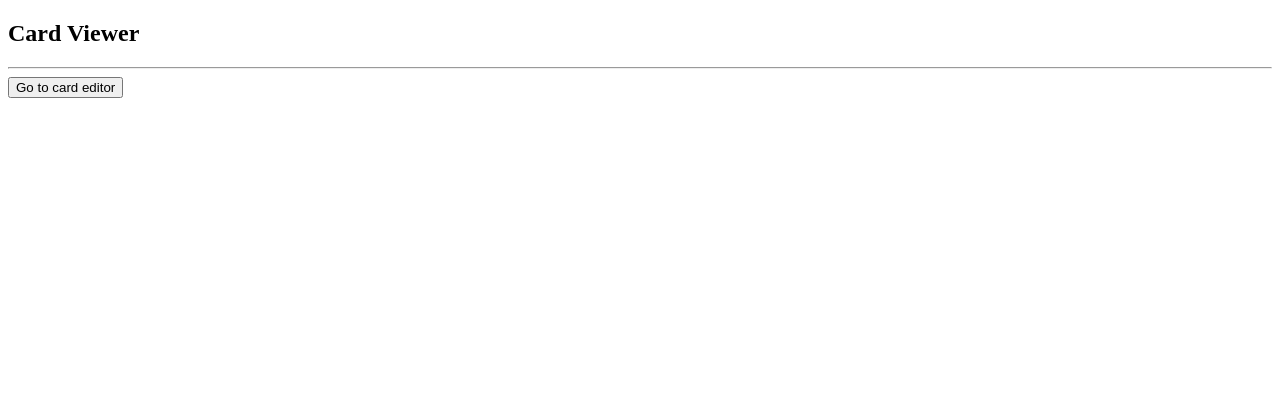
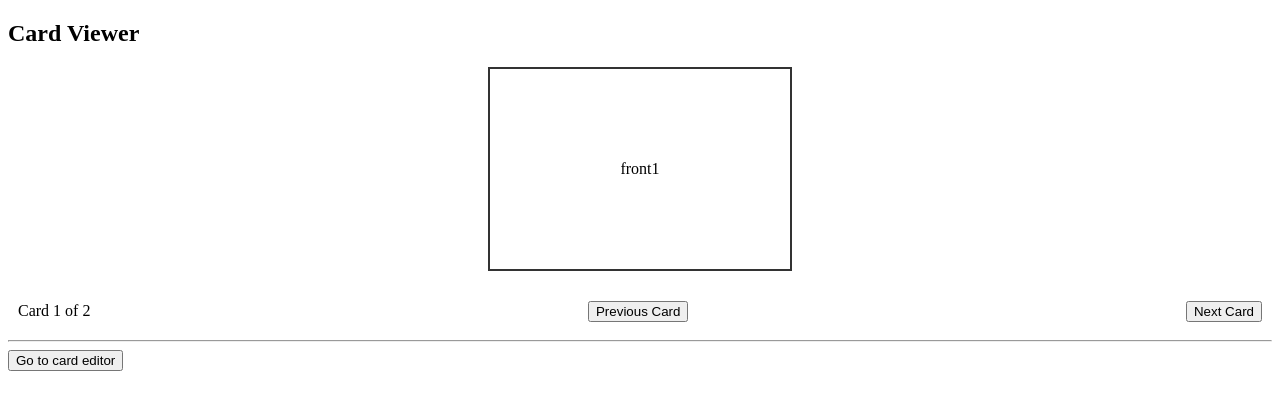
Before and after one commit to rachelrichey/bootcamp, a React (Create React App) app: page / in a window 1280 px wide. Both pictures are taken after a click on the button "Go to card viewer". Shown: the top 410 px of the page. Built offline with nearby package versions, Linux system fonts and the light colour scheme.

Commit message:
Task 4 completed

```diff
--- a/src/App.js
+++ b/src/App.js
@@ -38,7 +38,10 @@ class App extends React.Component{
         />
       );
     } else {
-      return <CardViewer switchMode={this.switchMode} />;
+      return <CardViewer
+      cards={this.state.cards}
+      card={this.props.cards}
+      switchMode={this.switchMode} />;
     }
   }
 }
--- a/src/CardEditor.js
+++ b/src/CardEditor.js
@@ -8,9 +8,14 @@ class CardEditor extends React.Component {
     }
 
     addCard = () => {
-        this.props.addCard(this.state);
-        this.setState({ front: '', back: '' })
-    };
+        const front = this.state.front.trim();
+        const back = this.state.back.trim();
+
+        if (front !== "" && back !== "") {
+          this.props.addCard({ front, back });
+          this.setState({ front: '', back: '' });
+        }
+      };
 
     deleteCard = index => this.props.deleteCard(index);
 
--- /dev/null
+++ b/src/CardViewer.css
@@ -0,0 +1,25 @@
+.flashcard {
+    width: 300px;
+    height: 200px;
+    background-color: solid white;
+    border: 2px solid #333;
+    display: flex;
+    justify-content: center;
+    align-items: center;
+    cursor: pointer;
+    margin: 20px auto;
+    user-select: none;
+  }
+
+  .progress-bar {
+    display: flex;
+    justify-content: space-between;
+    align-items: center;
+    margin-top: 20px;
+    padding: 10px;
+    background-color: solid white;
+  }
+
+  .progress-bar span {
+    font-size: 16px;
+  }
--- a/src/CardViewer.js
+++ b/src/CardViewer.js
@@ -1,10 +1,57 @@
 import React from 'react';
+import './CardViewer.css';
 
 class CardViewer extends React.Component {
+    constructor(props) {
+        super(props);
+        this.state = {
+          currentCardIndex: 0,
+          isFrontVisible: true,
+        };
+    }
+
+    flipCard = () => {
+        this.setState((prevState) => ({
+          isFrontVisible: !prevState.isFrontVisible,
+        }));
+      };
+
+      nextCard = () => {
+        this.setState((prevState) => {
+          const nextIndex = prevState.currentCardIndex + 1;
+          return {
+            currentCardIndex: nextIndex >= this.props.cards.length ? prevState.currentCardIndex : nextIndex,
+            isFrontVisible: true,
+          };
+        });
+      };
+
+      previousCard = () => {
+        this.setState((prevState) => {
+          const previousIndex = prevState.currentCardIndex - 1;
+          return {
+            currentCardIndex: previousIndex < 0 ? prevState.currentCardIndex : previousIndex,
+            isFrontVisible: true,
+          };
+        });
+      };
+
     render() {
+        const { currentCardIndex, isFrontVisible } = this.state;
+        const card = this.props.cards[currentCardIndex];
+
         return (
             <div>
                 <h2>Card Viewer</h2>
+                <div className="flashcard" onClick={this.flipCard}>
+                    {isFrontVisible ? <div className="front">{card.front}</div>
+                     : <div className="back">{card.back}</div>}
+                </div>
+                <div className="progress-bar">
+                    <span>Card {currentCardIndex + 1} of {this.props.cards.length}</span>
+                    <button onClick={this.previousCard}>Previous Card</button>
+                    <button onClick={this.nextCard}>Next Card</button>
+                </div>
                 <hr />
                 <button onClick={this.props.switchMode}>Go to card editor</button>
             </div>
```
